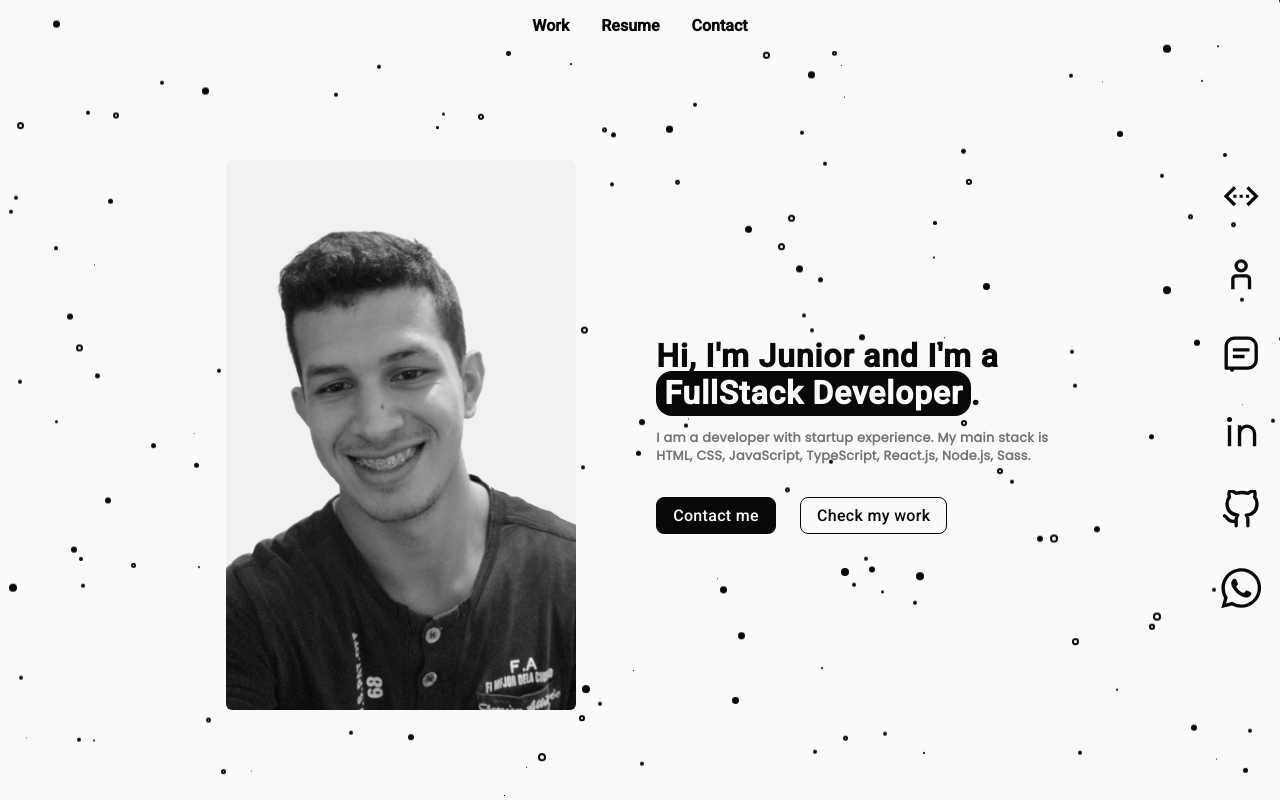
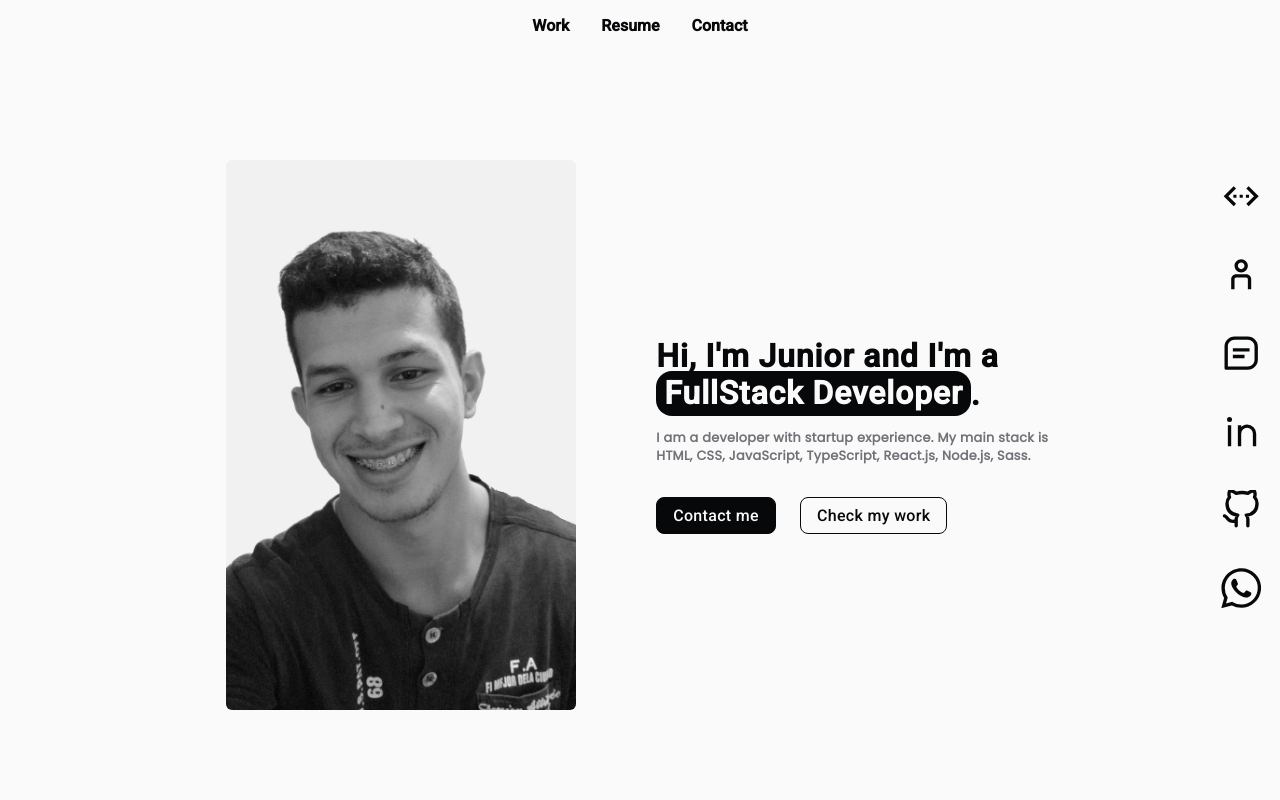
Before and after one commit to JuniorAlvess/portfolio2.0, a React (Create React App) app: page / in a window 1280 px wide. Shown: the top 800 px of the page. Built offline with nearby package versions, Linux system fonts and the light colour scheme.

Commit message:
Removendo a feat "Bolhas"

```diff
--- a/src/App.tsx
+++ b/src/App.tsx
@@ -81,25 +81,6 @@ function App() {
       followingCursor.current.style.left = `${x}px`;
     }
   });
-
-  const bubble = () => {
-    for (let i = 0; i < 200; i++) {
-      let bubble = document.createElement('i');
-      let x = Math.floor((Math.random() * window.innerWidth));
-      let y = Math.floor(Math.random() * window.innerHeight);
-      let size = Math.random() * 8;
-
-      bubble.classList.add('bubble');
-      bubble.style.left = `${x}px`;
-      bubble.style.top = `${y}px`;
-      bubble.style.width = `${size}px`;
-      bubble.style.height = `${size}px`;
-      container.current?.appendChild(bubble);
-    }
-  }
-  useEffect(() => {
-    bubble();
-  }, [])
 
   // continuar
   // useEffect(() => {
--- a/src/global.scss
+++ b/src/global.scss
@@ -74,20 +74,6 @@ body {
         background: var(--third-color);
         color: var(--primary-color);
     }
-}
-
-.bubble {
-    position: fixed;
-    background: var(--second-color);
-    border-radius: 50%;
-    animation: animate 5s linear infinite;
-    z-index: -1;
-    pointer-events: none;
-}
-
-.bubble:nth-child(even) {
-    background: transparent;
-    border: 2px solid var(--second-color);
 }
 
 @keyframes animate {
```
Also changed, not shown: 1 other file (tests, documents, lock files or other folders).
